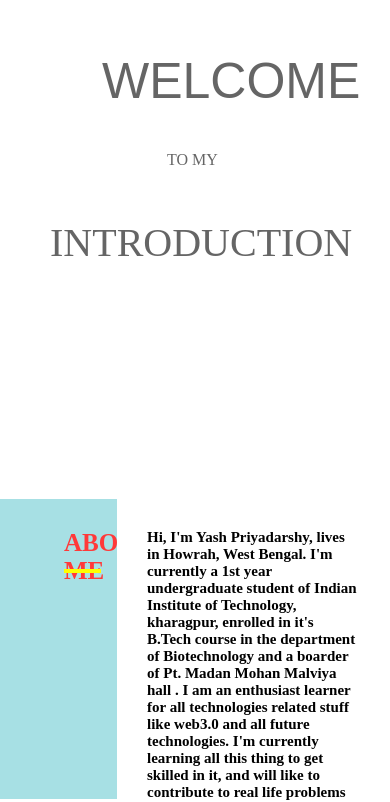
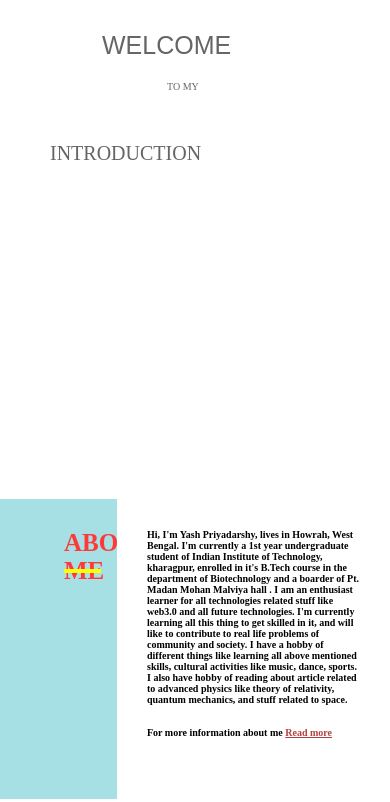
Before and after one commit to Yash123456789000/yashportfolio.github.io, a plain HTML site: page about.html in a window 390 px wide. Shown: the part 45-847 px from the top of the page. Drawn offline with Linux system fonts and the light colour scheme.

Commit message:
Update about.html

```diff
--- a/about.html
+++ b/about.html
@@ -167,6 +167,38 @@
             color: white;
             padding: 7px 12px;
            }
+            .container1 h1{
+            font-size: 25px;
+            font-weight: 400;
+            font-family: fantasy;
+            display: block;
+            margin-left: 102px;
+        }
+        .container1 p{
+            font-size:10px;
+            font-weight: 400;
+            margin-left: 167px;
+        }
+        .container1 h3{
+            font-size: 20px;
+            font-weight: 400;
+            margin-left: 50px;
+            margin-top: 50px;
+
+        }
+        .container2 h5{
+            font-size: 15px;
+            color: rgb(255, 57, 57);
+            font-size: 25px;
+            margin-top: 30px;
+            margin-left: 64px;
+        }
+        .container3 p{
+            font-size: 10px;
+            margin-left: 30px;
+            margin-top: 30px;
+            margin-right: 30px;
+        }
         }
 
 
```
